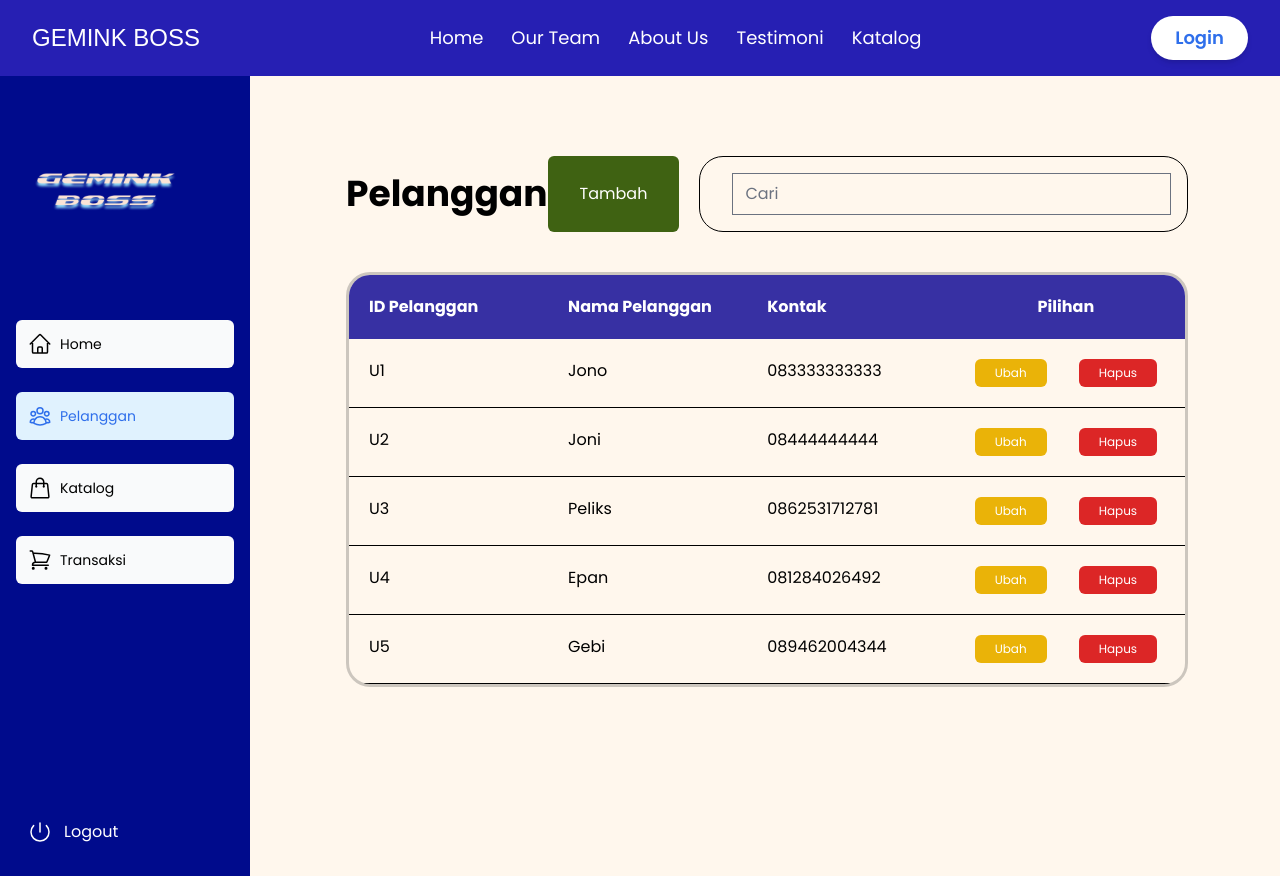
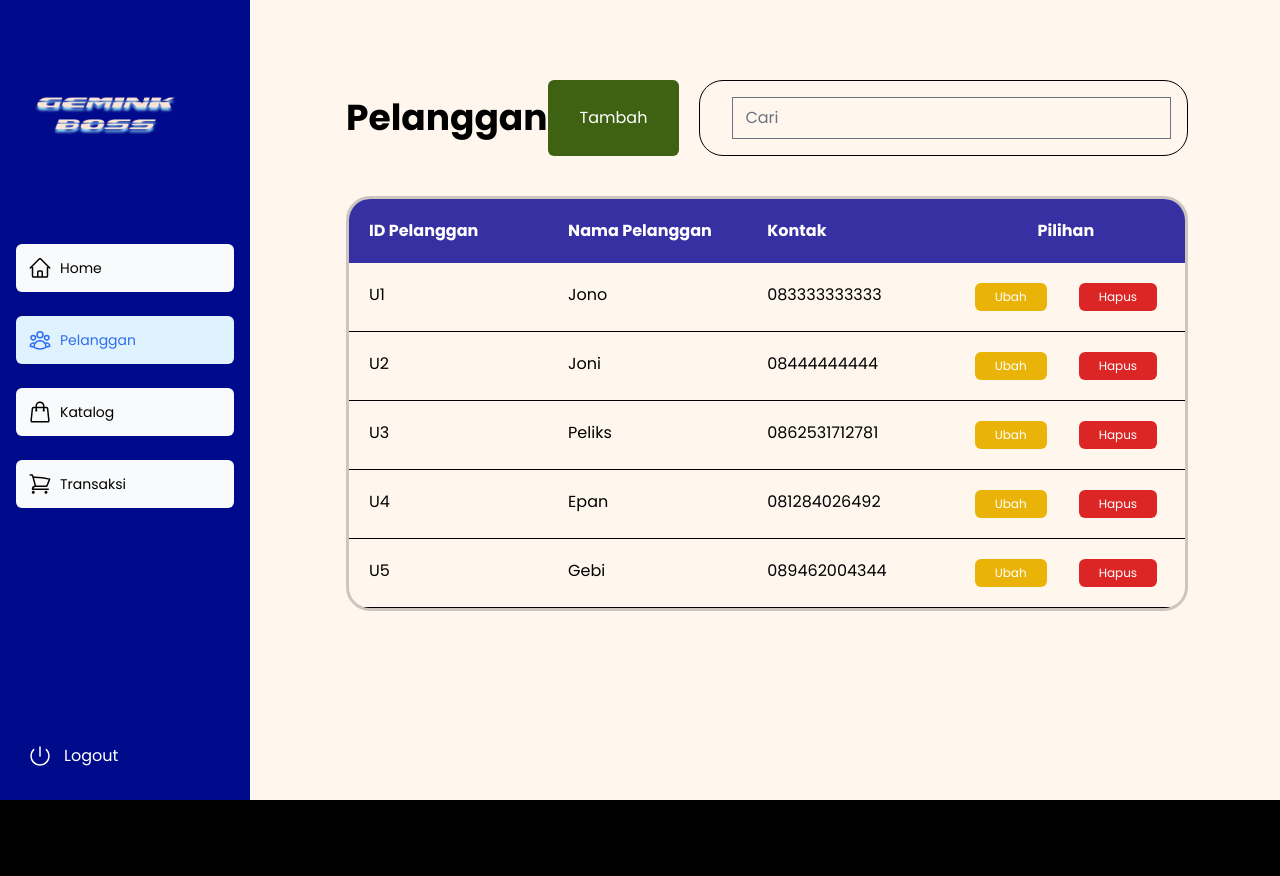
Before and after one commit to brumziee/SIWEB_GEMINK_BOSS, a Next.js app: page /adminpage/customers in a window 1280 px wide. After the commit the page ends 800 px from the top, so only its background shows below. Built offline with nearby package versions, Linux system fonts and the light colour scheme; a web font is replaced by a local one.

Commit message:
Update layout.tsx

```diff
--- a/app/layout.tsx
+++ b/app/layout.tsx
@@ -1,4 +1,7 @@
+"use client";
+
 import React from "react";
+import { usePathname } from "next/navigation";
 import Link from "next/link";
 import "@/app/ui/global.css";
 import { Poppins, Stalinist_One } from "next/font/google";
@@ -15,7 +18,7 @@ const NavItem: React.FC<{ text: string; href: string }> = ({ text, href }) => (
 const Header: React.FC = () => {
   const navItems = [
     { text: "Home", href: "/" },
-    { text: "Our Team", href: "/ourteam" },
+    { text: "Our Team", href: "/our-team" },
     { text: "About Us", href: "/aboutus" },
     { text: "Testimoni", href: "/testimoni" },
     { text: "Katalog", href: "/katalog" },
@@ -23,19 +26,16 @@ const Header: React.FC = () => {
 
   return (
     <header className="bg-[#261FB3] text-white py-4 px-8 flex items-center justify-between shadow-md">
-      {/* Logo */}
       <Link href="/" className={`text-2xl font-bold ${stalinistOne.className}`}>
         GEMINK BOSS
       </Link>
 
-      {/* Navigasi */}
       <nav className="flex gap-7 max-md:hidden">
         {navItems.map((item, index) => (
           <NavItem key={index} text={item.text} href={item.href} />
         ))}
       </nav>
 
-      {/* Tombol Login */}
       <Link href="/login">
         <button className="px-6 py-2 text-lg text-blue-600 bg-white rounded-full font-semibold shadow-md hover:bg-gray-200 transition-all">
           Login
@@ -46,10 +46,13 @@ const Header: React.FC = () => {
 };
 
 export default function RootLayout({ children }: { children: React.ReactNode }) {
+  const pathname = usePathname();
+  const isAdminPage = pathname.startsWith("/admin");
+
   return (
     <html lang="en">
       <body className={`${poppins.className} bg-black text-white`}>
-        <Header />
+        {!isAdminPage && <Header />}
         {children}
       </body>
     </html>
```
